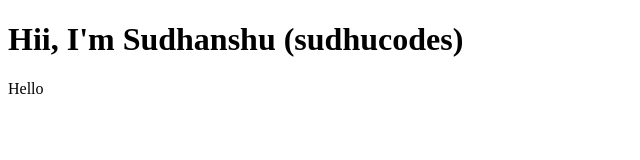
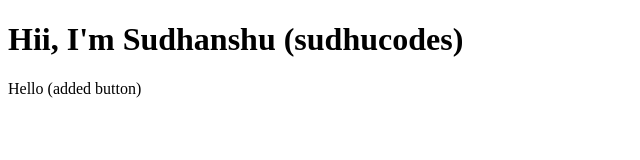
Before and after one commit to sudhucodes/git-github, a plain HTML site: page index.html in a window 1280 px wide. Shown: the whole page, without its empty margins (0-640 px from the left). Drawn offline with Linux system fonts and the light colour scheme.

```diff
--- a/index.html
+++ b/index.html
@@ -7,6 +7,6 @@
 </head>
 <body>
     <h1>Hii, I'm Sudhanshu (sudhucodes)</h1>
-    <p>Hello</p>
+    <p>Hello (added button)</p>
 </body>
 </html>
```
